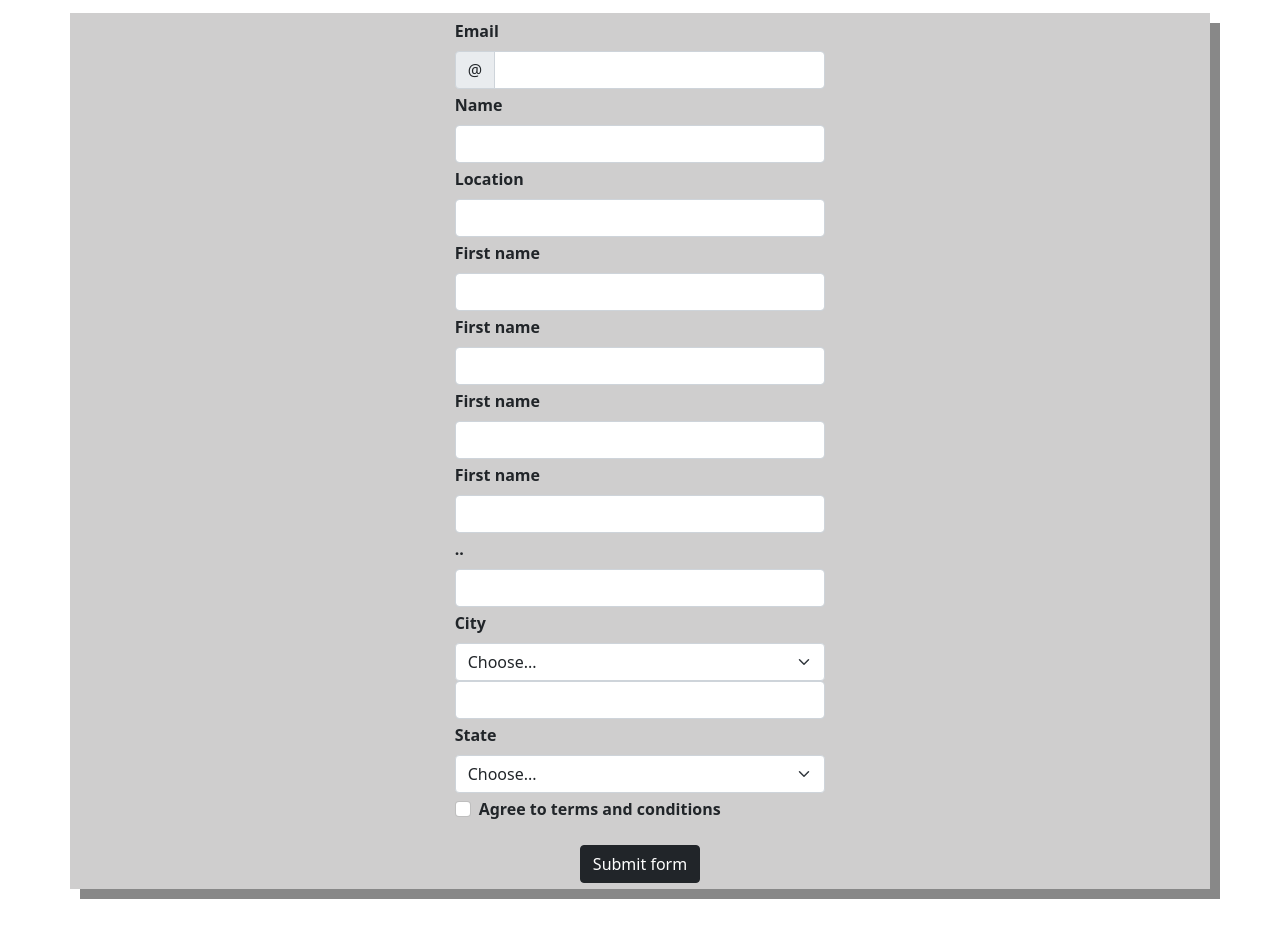
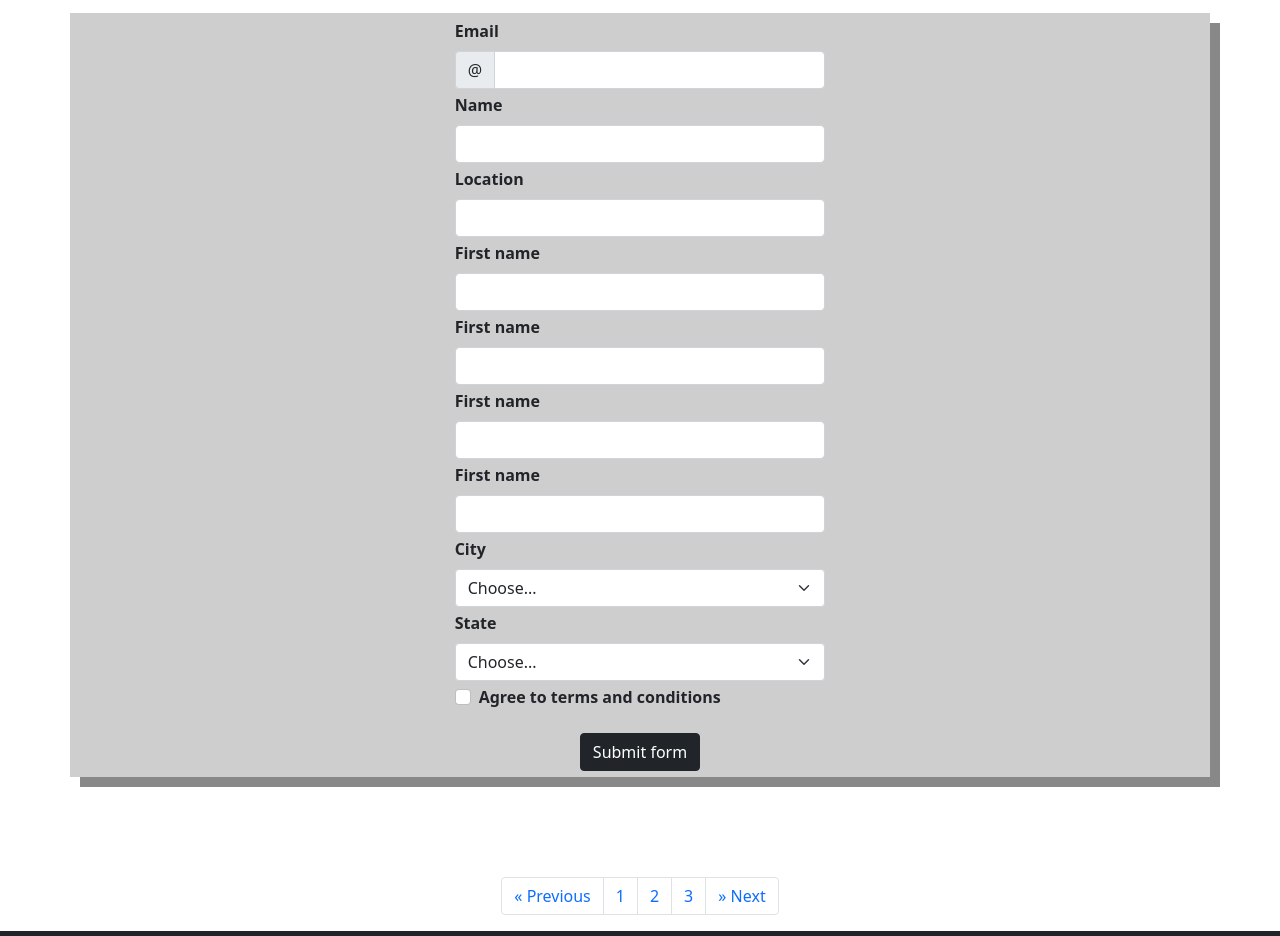
Before and after one commit to twvyas/tutor-project, a website: page RequestATutor.html in a window 1280 px wide. Shown: the part 143-1079 px from the top of the page. Drawn offline with nearby package versions, Linux system fonts and the light colour scheme.

Commit message:
Added modified forms

```diff
--- a/RequestATutor.html
+++ b/RequestATutor.html
@@ -111,13 +111,7 @@ box-shadow: 10px 10px #888888; font-weight: bold; background-color: #cfcece; bor
           </div>
 
 
-        <div class="row-md-2">
-          <label for="validationCustom02" class="form-label">..</label>
-          <input type="text" class="form-control" id="validationCustom02" value="" required>
-          <div class="valid-feedback">
-            Looks good!
-          </div>
-        </div>
+
 
 
 
@@ -128,7 +122,7 @@ box-shadow: 10px 10px #888888; font-weight: bold; background-color: #cfcece; bor
             <option selected disabled value="">Choose...</option>
             <option>...</option>
           </select>
-          <input type="text" class="form-control" id="validationCustom03" required>
+
           <div class="invalid-feedback">
             Please provide a valid city.
           </div>
```
